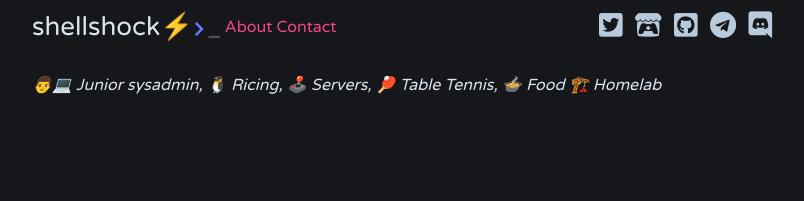
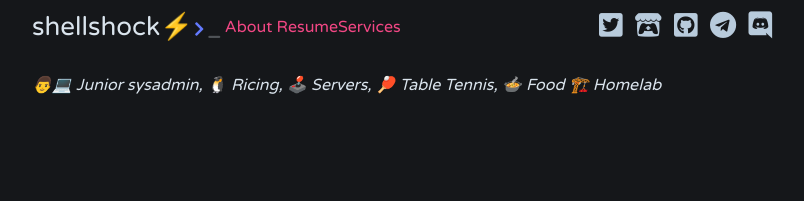
Before and after one commit to depgod/weblog, a Jekyll site: the page built from index.html, in a window 1280 px wide. Shown: the top 201 px of the page, without its empty margins (238-1042 px from the left). Built offline with Jekyll 4.4.1, drawn with Linux system fonts in a browser that asks for light colours; nearby versions of some CDN libraries; the list of posts is cut into pages by our own code.

Commit message:
added Contact-Resume+Services+ options in navbar

```diff
--- a/_includes/header.html
+++ b/_includes/header.html
@@ -1,6 +1,6 @@
 <div class="site-header">
   <div class="wrapper">
-	  <a class="site-title" rel="author" href="{{ "/" | relative_url }}">{{ site.title | escape }}<b class="command_prompt"></b><b class="blinking_cursor">_</b></a>&nbsp;<a href="/about/">About</a>&nbsp;<a href="/contact/">Contact</a>
+	  <a class="site-title" rel="author" href="{{ "/" | relative_url }}">{{ site.title | escape }}<b class="command_prompt"></b><b class="blinking_cursor">_</b></a>&nbsp;<a href="/about/">About</a>&nbsp;<a href="/resume/">Resume</a><a href=/services/>Services</a>
     <span class="social_links">
         {% for link in site.dash.social_links %}
         {% if link.fa == true %}
```
